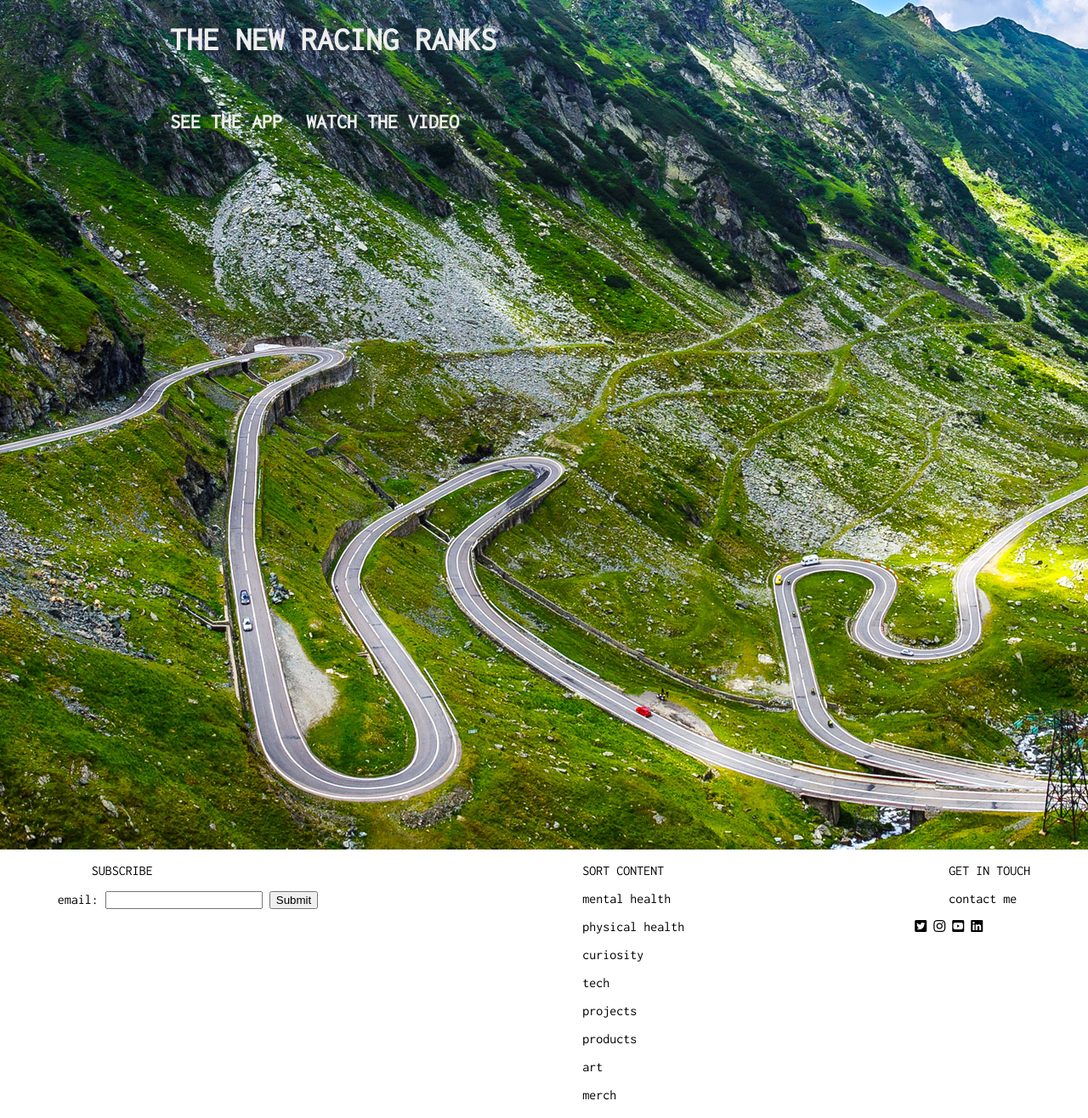
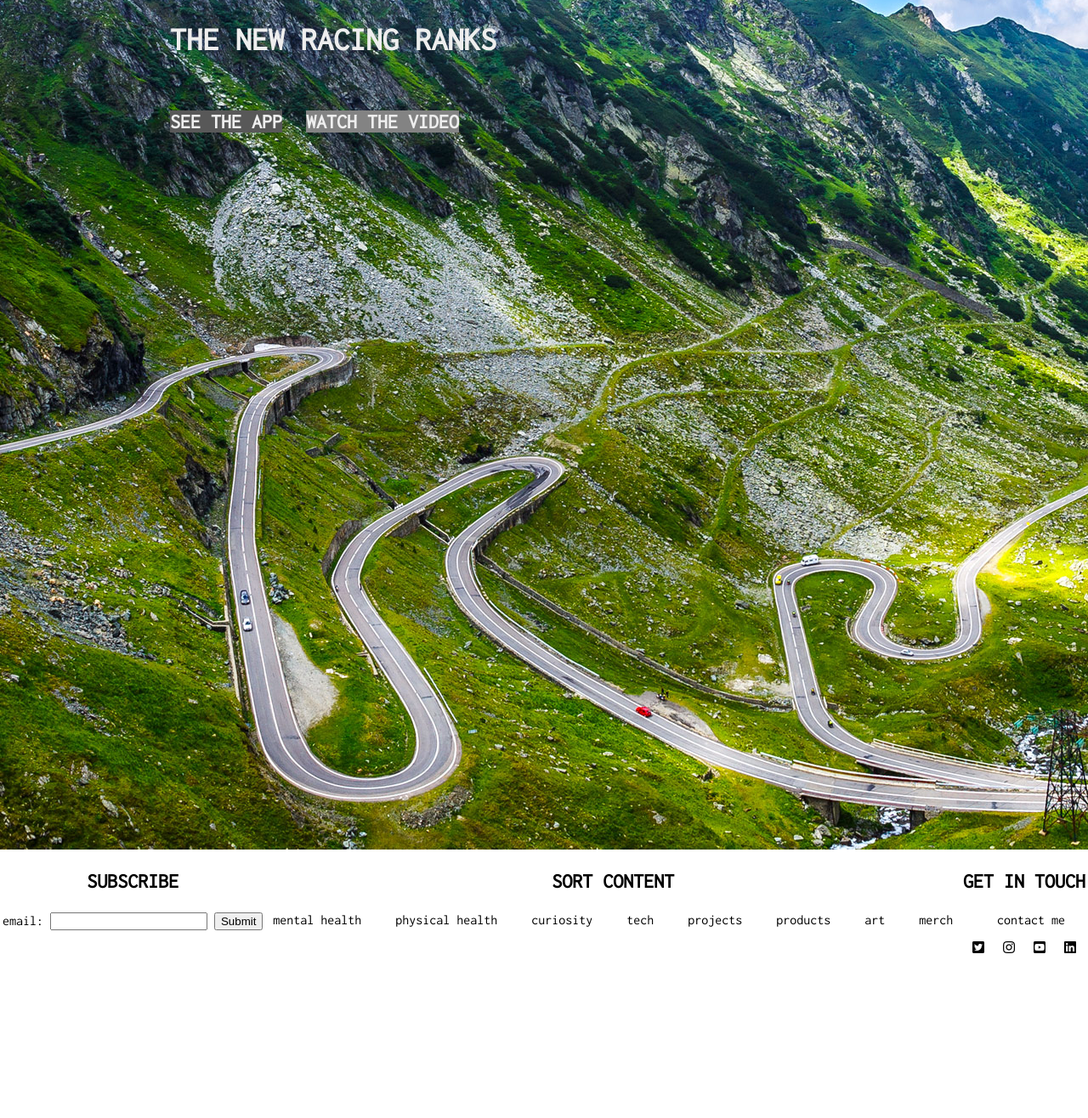
Before and after one commit to dartmouth-cs52-19S/lab1-landingpage-clkcalhoun, a plain HTML site: page index.html in a window 1280 px wide. Shown: the part 300-1616 px from the top of the page at 85% size. After the commit the page ends 1438 px from the top, so only its background shows below. Drawn offline with Linux system fonts and the light colour scheme.

Commit message:
Second draft

```diff
--- a/index.html
+++ b/index.html
@@ -30,8 +30,8 @@
                     <h2>THE NEW RACING RANKS</h2>
                 </span>
                 <span class="options">
-                    <h4>SEE THE APP</h4>
-                    <h4>WATCH THE VIDEO</h4>
+                    <h4 id="button1" href="#">SEE THE APP</h4>
+                    <h4 id="button2" href="#">WATCH THE VIDEO</h4>
                 </span>
             </span>
             <br>
@@ -42,7 +42,7 @@
 
         <footer>
             <span>
-                <ul>SUBSCRIBE</ul>
+                <h3 id="footerTitles">SUBSCRIBE</h3>
                 <form>
                     email:
                     <input type = "text" name = "email">
@@ -51,24 +51,28 @@
             </span>
             <br>
             <span>
-                <ul>SORT CONTENT</ul>
-                <ul>mental health</ul>
-                <ul>physical health</ul>
-                <ul>curiosity</ul>
-                <ul>tech</ul>
-                <ul>projects</ul>
-                <ul>products</ul>
-                <ul>art</ul>
-                <ul>merch</ul>
+                <h3 id="footerTitles">SORT CONTENT</h3>
+                <span id="tags">
+                    <ul id="tag1">mental health</ul>
+                    <ul id="tag">physical health</ul>
+                    <ul id="tag">curiosity</ul>
+                    <ul id="tag">tech</ul>
+                    <ul id="tag">projects</ul>
+                    <ul id="tag">products</ul>
+                    <ul id="tag">art</ul>
+                    <ul id="tag">merch</ul>
+                </span>
             </span>
             <br>
             <span>
-                <ul>GET IN TOUCH</ul>
+                <h3 id="footerTitles">GET IN TOUCH</h3>
                 <ul>contact me</ul>
-                <i class="fab fa-twitter-square"></i>
-                <i class="fab fa-instagram"></i>
-                <i class="fab fa-youtube-square"></i>
-                <i class="fab fa-linkedin"></i>
+                <span id="tags">
+                    <i class="fab fa-twitter-square"></i>
+                    <i class="fab fa-instagram"></i>
+                    <i class="fab fa-youtube-square"></i>
+                    <i class="fab fa-linkedin"></i>
+                </span>
             </span>
         </footer>
 
--- a/style.css
+++ b/style.css
@@ -26,7 +26,7 @@ body {
     display: flex;
     flex-direction: row;
     flex-wrap: wrap;
-    justify-content: flex-end;
+    justify-content: center;
 }
 
 .cover {
@@ -59,9 +59,51 @@ body {
     justify-content: space-between;
 }
 
+#button1{
+    background-color: #585858;
+}
+
+#button2{
+    background-color: #838383;
+}
+
+#button1:hover{
+    background-color: #2f2f2f;
+}
+
+#button2:hover{
+    background-color: #2f2f2f;
+}
+
 footer{
     display: flex;
     flex-direction: row;
     flex-wrap: wrap;
     justify-content: space-around
 }
+
+#footerTitles{
+    padding: 0;
+    font-size: 150%;
+    display: flex;
+    justify-content: center;
+}
+
+#tags{
+    padding: 0;
+    margin: 0;
+    max-height: 14px;
+    display: flex;
+    flex-direction: row;
+    flex-wrap: wrap;
+    justify-content: space-around;
+}
+
+#tag1{
+    margin: 0;
+    padding: 0;
+}
+
+#tag{
+    margin: 0;
+}
```
